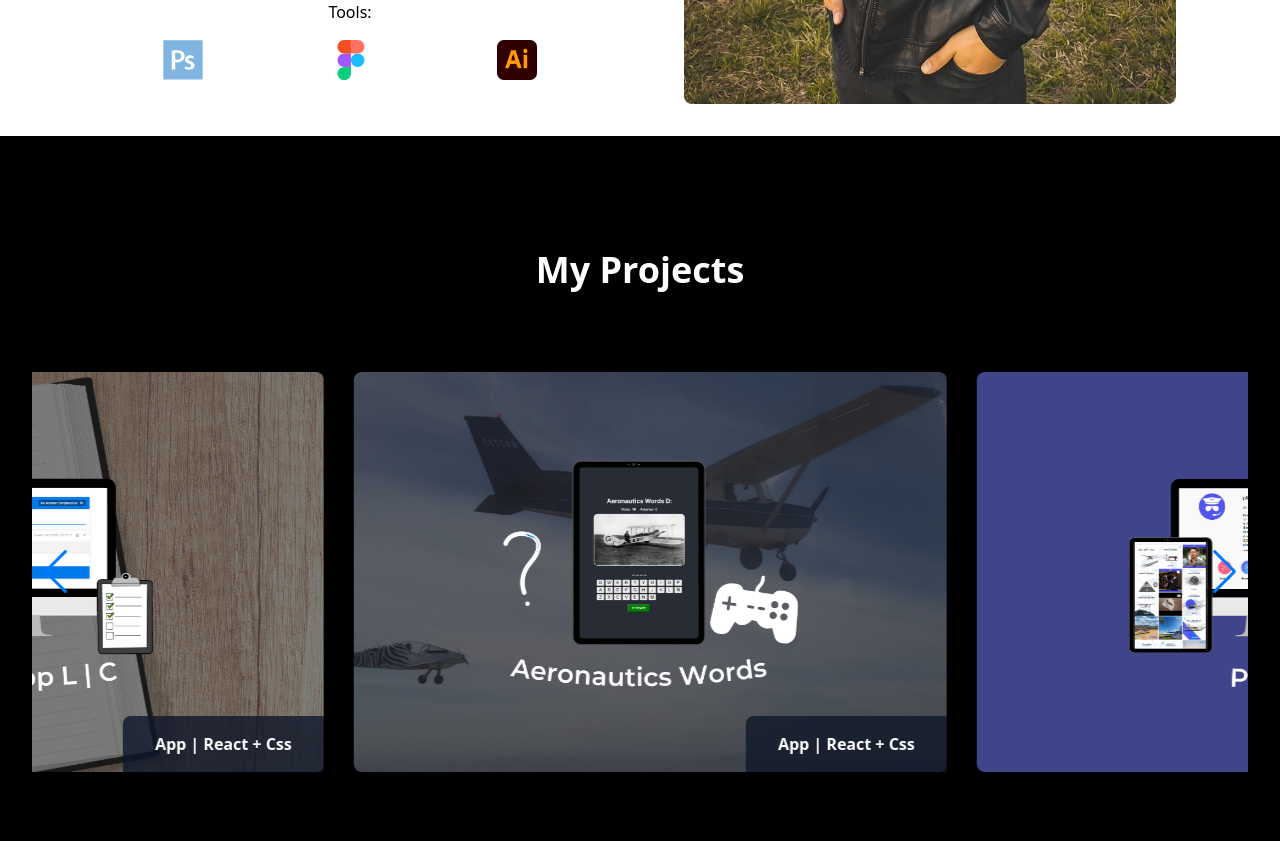
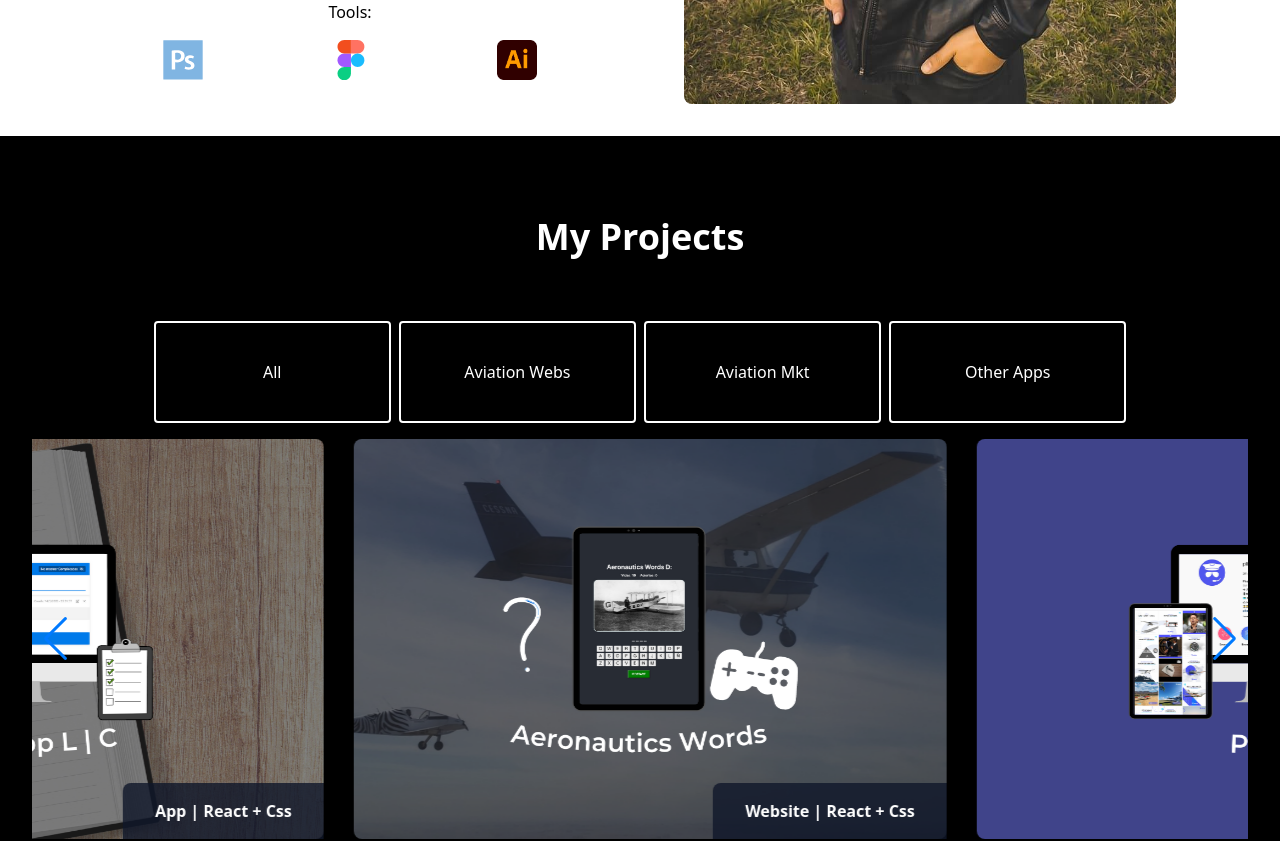
Before and after one commit to luchodelfuturo/portfolio-castroluciano, a React (Create React App) app: page / in a window 1280 px wide. Shown: the part 1580-2421 px from the top of the page. Built offline with nearby package versions, Linux system fonts and the light colour scheme.

Commit message:
improve buttons and projects

```diff
--- a/src/components/Carousel.jsx
+++ b/src/components/Carousel.jsx
@@ -21,7 +21,7 @@ import PokeApp from "../media/projects/poke-ios.png";
 
 // import required modules
 
-export default function Carousel() {
+export default function Carousel({ filter }) {
   const [t] = useTranslation("global");
 
   const slidesInfo = [
@@ -38,7 +38,7 @@ export default function Carousel() {
       src: AeronauticsWords,
       alt: "Project3",
       desc: "App - Adivina el Avión",
-      cat: "App | React + Css",
+      cat: "Website | React + Css",
       link: "https://github.com/luchocas234/aeronauticswords",
       code: "https://luchocas234.github.io/aeronauticswords/",
       info: t("projects.AppAviones"),
@@ -96,6 +96,24 @@ export default function Carousel() {
     },
   ];
 
+  const filterSlides = (slides) => {
+    switch (filter) {
+      case "all":
+        return slides;
+      case "websAviation":
+        return slides.filter((slide) => slide.cat.includes("Website"));
+      case "mktAviation":
+        return slides.filter((slide) => slide.cat.includes("Marketing"));
+      case "otherApps":
+        return slides.filter((slide) => slide.cat.includes("App"));
+      default:
+        return slides;
+    }
+  };
+
+  // Filtramos las diapositivas antes de renderizarlas
+  const displayedSlides = filterSlides(slidesInfo);
+
   return (
     <>
       <Swiper
@@ -132,7 +150,7 @@ export default function Carousel() {
         modules={[Navigation, Autoplay]}
         className="w-full h-[50vh] sm:h-[50vh] md:h-[50vh]  "
       >
-        {slidesInfo.map((slide) => (
+        {displayedSlides.map((slide) => (
           <SwiperSlide>
             <div class="w-full h-full bg-transparent cursor-grab group perspective ">
               <div class="relative preserve-3d group-hover:my-rotate-y-180 w-full h-full duration-1000 rounded-lg">
@@ -181,19 +199,7 @@ export default function Carousel() {
               </div>
             </div>
           </SwiperSlide>
-
-          // <SwiperSlide>
-          //   <img className="w-full h-full object-cover object-center select-none hover:scale-110 hover:transition-[0,8s] transition-[0,8s]" src={slide.src}/>
-          // </SwiperSlide>
         ))}
-
-        {/* <SwiperSlide><img className="w-full h-full object-cover hover:scale-110" src={img1} alt="" /></SwiperSlide>
-        <SwiperSlide><img className="w-full h-full object-cover hover:scale-110" src={img2} alt="" /></SwiperSlide>
-        <SwiperSlide><img className="w-full h-full object-cover hover:scale-110" src={img3} alt="" /></SwiperSlide>
-        <SwiperSlide><img className="w-full h-full object-cover hover:scale-110" src={img3} alt="" /></SwiperSlide>
-
-        <SwiperSlide><img className="w-full h-full object-cover hover:scale-110" src={img3} alt="" /></SwiperSlide>
- */}
       </Swiper>
     </>
   );
--- a/src/components/Navbar.jsx
+++ b/src/components/Navbar.jsx
@@ -4,7 +4,7 @@ import { useTranslation } from "react-i18next";
 import { useState } from "react";
 
 export default function Navbar({ isScrolling }) {
-  const [i18n] = useTranslation("global");
+  const [t, i18n] = useTranslation("global");
   const [idiom, setIdiom] = useState(true);
 
   const handleChange = () => {
--- a/src/components/Projects.jsx
+++ b/src/components/Projects.jsx
@@ -1,23 +1,48 @@
-import React from 'react'
-import Carousel from './Carousel'
-import { useTranslation } from 'react-i18next';
-
+import React from "react";
+import Carousel from "./Carousel";
+import { useTranslation } from "react-i18next";
+import { useState } from "react";
 
 export default function Projects() {
-  const[t] = useTranslation("global");
+  const { t } = useTranslation("global");
+  const [filterApp, setFilterApp] = useState("all");
 
   return (
-    <div className='w-full bg-black h-screen'>
-        <div className=' max-w-[1400px] mx-auto grid h-full p-8'>
-            <div className='w-full text-white  flex justify-center items-center'>
-                <h2 className='text-4xl font-semibold  my-4'>{t("projects.title")}</h2>
-            </div>
-
-            <Carousel/>
-
-
+    <div className="w-full bg-black h-screen">
+      <div className=" max-w-[1400px] mx-auto grid h-full p-8 gap-4">
+        <div className="w-full text-white  flex justify-center items-center">
+          <h2 className="text-4xl font-semibold  my-4">
+            {t("projects.title")}
+          </h2>
         </div>
-
+        <div className="w-[80%] mx-auto grid grid-cols-4 text-white gap-2">
+          <button
+            onClick={() => setFilterApp("all")}
+            className="bg-transparent border-2 border-white py-1 px-4 rounded transition-all duration-300 hover:bg-white hover:text-black"
+          >
+            {t("projects.filters.all")}
+          </button>
+          <button
+            onClick={() => setFilterApp("websAviation")}
+            className="bg-transparent border-2 border-white py-1 px-4 rounded transition-all duration-300 hover:bg-white hover:text-black"
+          >
+            {t("projects.filters.websAviation")}
+          </button>
+          <button
+            onClick={() => setFilterApp("mktAviation")}
+            className="bg-transparent border-2 border-white py-1 px-4 rounded transition-all duration-300 hover:bg-white hover:text-black"
+          >
+            {t("projects.filters.mktAviation")}
+          </button>
+          <button
+            onClick={() => setFilterApp("otherApps")}
+            className="bg-transparent border-2 border-white py-1 px-4 rounded transition-all duration-300 hover:bg-white hover:text-black"
+          >
+            {t("projects.filters.otherApps")}
+          </button>
+        </div>
+        <Carousel filter={filterApp} />
+      </div>
     </div>
-  )
+  );
 }
--- a/src/translations/en/global.json
+++ b/src/translations/en/global.json
@@ -2,7 +2,6 @@
   "cover": {
     "desc": "iOS Developer | Frontend React developer",
     "desc2": "Coding on the ground, flying in the sky"
-
   },
   "about": {
     "title": "Let me tell you a bit about myself",
@@ -19,13 +18,19 @@
     "AlphaWeb": "I made this website with React and Tailwind CSS for the Alpha Pergamino brand, thus being able to offer its air walking flight services and pilot training",
     "ListaGastos": " This project is a Expenses Manager, you can add Expenses with their category and dates. I used React Hooks, Custom Hooks, Functional Components, Webpack, Tailwind Css, Api Context, React Router, Firebase for Authentication and Firestore Database.",
     "Genesis": "I made this website with Next Js and Tailwind CSS for the Genesis Aviation brand, thus being able to offer its flight school services",
-    "Pokeapp": "This project is made in the framework of the Alkemy Pre-acceleration. We use a variant of the MVVM design pattern, API requests and patterns such as Delegate."
+    "Pokeapp": "This project is made in the framework of the Alkemy Pre-acceleration. We use a variant of the MVVM design pattern, API requests and patterns such as Delegate.",
+    "filters": {
+      "all": "All",
+      "websAviation": "Aviation Webs",
+      "mktAviation": "Aviation Mkt",
+      "otherApps": "Other Apps"
+    }
   },
   "info": {
-    "text": "Let's work together and create something unique."
+    "text": "Let's connect our worlds: technology and the skies. Let's work together to create something exceptional."
   },
   "footer": {
-    "city": "Based in S.M of Tucumán City",
+    "city": "Based in Pergamino City, Buenos Aires",
     "contact": "Contact me",
     "text": "And let your project starts to fly",
     "design": "Design By Luciano Castro"
--- a/src/translations/es/global.json
+++ b/src/translations/es/global.json
@@ -19,15 +19,21 @@
     "AlphaWeb": "Realicé esta web con React y Tailwind CSS para la marca de Alpha Pergamino, de esa manera poder ofrecer sus servicios de Vuelos de Paseo en Avión y Entrenamientos para Pilotos",
     "ListaGastos": "Este proyecto es un Administrador de Gastos, puede agregar Gastos con su categoría y fechas. Usé React Hooks, Custom Hooks, Functional Components, Webpack, Tailwind Css, Api Context, React Router, Firebase for Authentication y Firestore Database.",
     "Genesis": "Realicé esta web con Next Js y Tailwind CSS para la marca de Genesis Aviacion, de esa manera poder ofrecer sus servicios de escuela de vuelo.",
-    "Pokeapp": "Este proyecto se realiza en el marco de la aceleración de la Alkemy. Utilizamos una variante del patrón de diseño MVVM, solicitudes de API y patrones como delegado."
+    "Pokeapp": "Este proyecto se realiza en el marco de la aceleración de la Alkemy. Utilizamos una variante del patrón de diseño MVVM, solicitudes de API y patrones como delegado.",
+    "filters": {
+      "all": "Todos",
+      "websAviation": "Webs Aviación",
+      "mktAviation": "Mkt Aviación",
+      "otherApps": "Otras Apps"
+    }
   },
   "info": {
-    "text": "Trabajemos juntos y creemos algo único."
+    "text": "Conectemos nuestros mundos: la tecnología y las alturas. Trabajemos juntos para crear algo excepcional."
   },
   "footer": {
-    "city": "En Ciudad de San Miguel de Tucumán",
+    "city": "En Ciudad de Pergamino, Buenos Aires",
     "contact": "Contactame",
-    "text": "Y que tu proyecto empiece a volar!",
+    "text": "¡Y que tu proyecto empiece a volar!",
     "design": "Diseñado por Luciano Castro"
   }
 }
```
